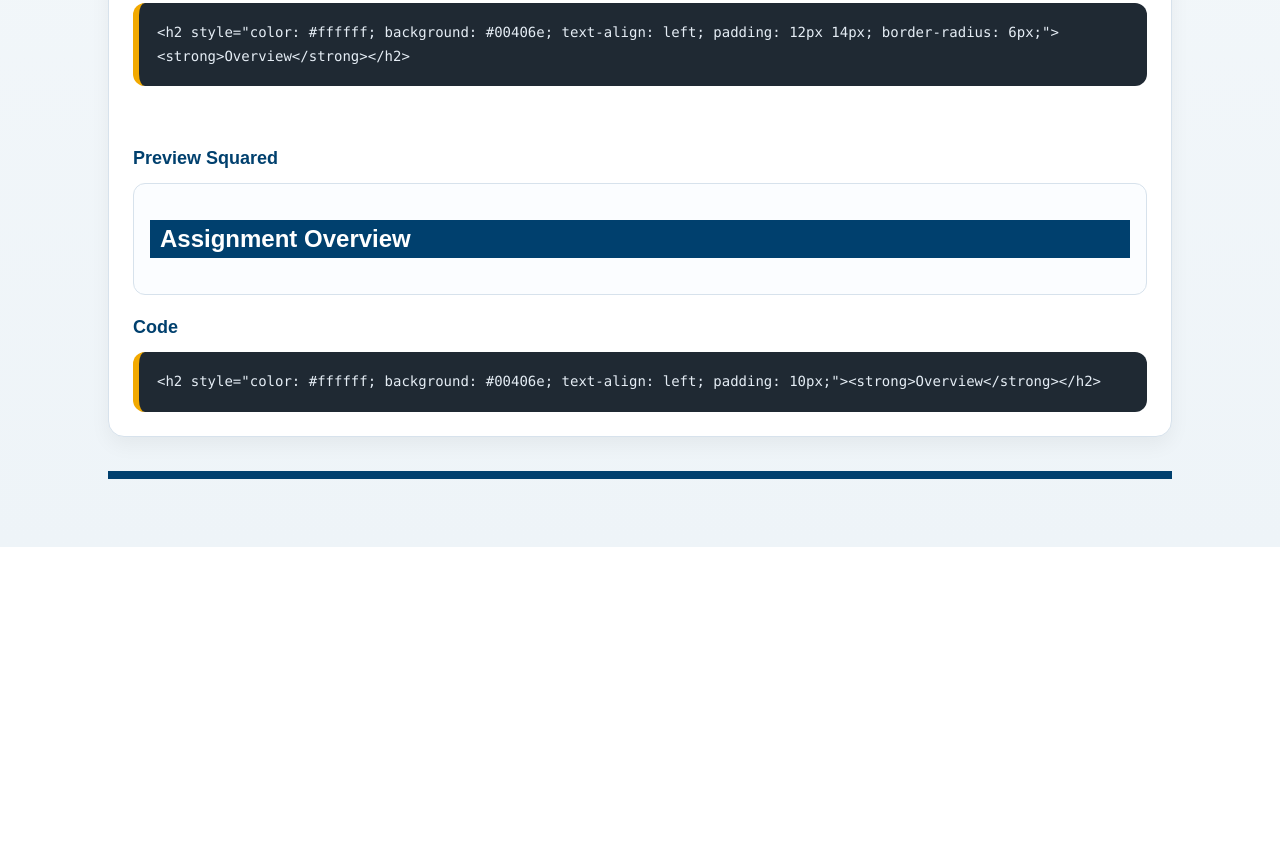
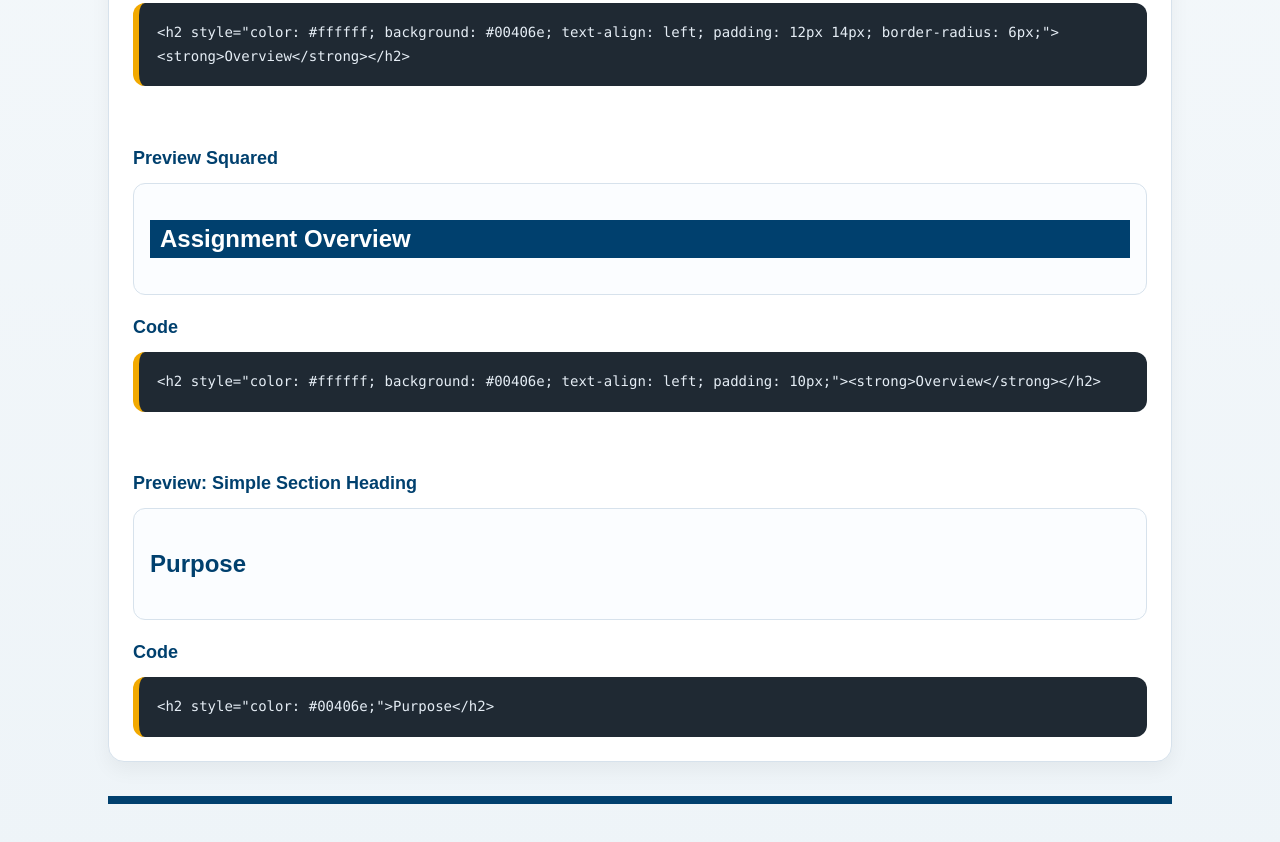
Before and after one commit to AnthonyIDS/IDEAS_Repository, a plain HTML site: page html-code.html in a window 1280 px wide. Shown: the part 928-1770 px from the top of the page. Before the commit the page ends 1475 px from the top, so only its background shows below. Drawn offline with Linux system fonts and the light colour scheme.

Commit message:
Update html-code.html

```diff
--- a/html-code.html
+++ b/html-code.html
@@ -221,6 +221,23 @@
     </div>
          <p class="code-label">Code</p>
       <pre><code>&lt;h2 style="color: #ffffff; background: #00406e; text-align: left; padding: 10px;"&gt;&lt;strong&gt;Overview&lt;/strong&gt;&lt;/h2&gt;</code></pre>
+   <p>&nbsp;</p>
+
+  <p class="preview-label">Preview: Simple Section Heading</p>
+
+  <div class="preview-box">
+
+    <h2 style="color: #00406e;">Purpose</h2>
+
+  </div>
+
+  <p class="code-label">Code</p>
+
+  <div class="code-box">
+
+<pre><code>&lt;h2 style="color: #00406e;"&gt;Purpose&lt;/h2&gt;</code></pre>
+
+  </div>
     </section>
 
     <section id="horizontal-lines" class="snippet-page">
```
